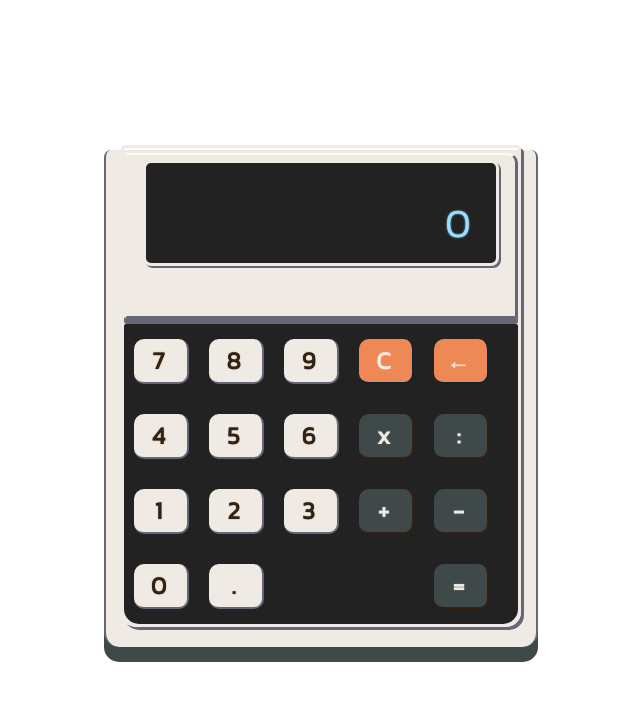
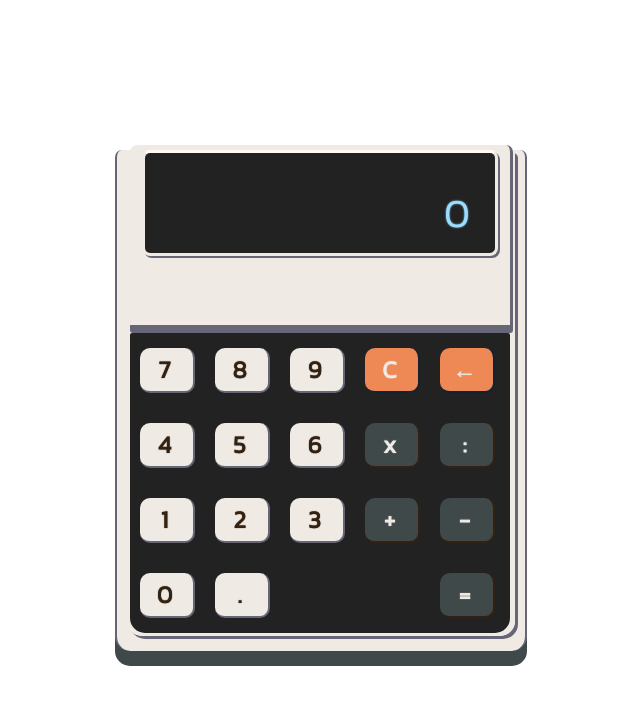
Before and after one commit to MatejXYZ/Calculator, a plain HTML site: page index.html in a window 1280 px wide. Shown: the whole page, without its empty margins (319-959 px from the left). Drawn offline with Linux system fonts and the light colour scheme.

Commit message:
Final touches.

```diff
--- a/index.html
+++ b/index.html
@@ -3,7 +3,7 @@
 
 <head>
   <meta charset="utf-8">
-  <title>Calculator2</title>
+  <title>Calculator</title>
   <link href="https://fonts.googleapis.com/css2?family=Kanit:wght@300&display=swap" rel="stylesheet">   <style>
   body {
     -webkit-touch-callout: none;
@@ -16,14 +16,14 @@
     color: #321;
   }
   #container {
-    width: 400px;
     margin: 150px auto;
+    width: 388px;
     background-color: #efeae4;;
+    padding-bottom: 15px;
+    padding-inline: 10px;
     border: solid 2px #667;
     border-top: none;
     border-bottom: none;
-    padding: 15px;
-    padding-top: 0;
     border-radius: 15px;
     border-top-left-radius: 7px;
     border-top-right-radius: 7px;
@@ -31,7 +31,7 @@
   }
   #subContainer {
     position: relative;
-    top: -5px;
+    height: 480px;
     border: solid 3px #efeae4;
     box-shadow: 3px 3px #667;
     border-radius: 15px;
@@ -39,14 +39,18 @@
     border-top-right-radius: 5px;
   }
   #top {
-    border: solid 3px #efeae4;
+    position: absolute;
+    bottom: 305px;
+    width: 380px;
+    height: 180px;
+    border: solid 3px #667;
+    border-left: none;
+    background-color: #efeae4;
     border-radius: 3px;
-    border-top-right-radius: 10px;
-    border-right-color: #667;
-    border-bottom-color: #667;
+    border-top-right-radius: 7px;
+    border-top-left-radius: 7px;
+    border-top: none;
     box-shadow: 0px 5px #667;
-    margin: 5px auto;
-    border-top: solid 2px #fffaf4
   }
   #displayContainer {
     background-color: #222;
@@ -56,6 +60,7 @@
     margin: 5px auto 50px auto;
     box-shadow: 2px 2px 0 #667;
     border: solid 3px #efeae4;
+    border-top: solid 3px #fffaf4;
     border-radius: 8px;
   }
   #display {
@@ -67,7 +72,9 @@
     margin: 30px 15px;
   }
   #functions {
-    margin: auto;
+    position: absolute;
+    width: 380px;
+    bottom: 0;
     display: grid;
     background-color: #222;
     grid: 'nbr7 nbr8 nbr9 clear backspace' 75px
@@ -124,6 +131,11 @@
     background: linear-gradient(45deg, #e08050 30%, #ff9060);
   }
   .blackButtons:active, .redButtons:active {
+    border: none;
+    border-left: solid 3px #222;
+    border-top: solid 3px #222;
+  }
+  .effect {
     border: none;
     border-left: solid 3px #222;
     border-top: solid 3px #222;
@@ -276,8 +288,16 @@
       listen(['c','C','Escape'], userFunctions.clear);
     }
   })
-  function listen(myKeys, myFn, argument) {
-    if (myKeys.includes(key)) myFn(argument);
+  function listen(myKeys, myFn, argument, effect) {
+    if (myKeys.includes(key)) {
+      myFn(argument);
+      if (argument) {
+        let currentButton = document.getElementById(argument);
+        currentButton.classList.toggle('effect');
+        setTimeout(() => currentButton.classList.toggle('effect'), 250);
+      }
+      return;
+    }
   }
   </script>
 </body>
```
